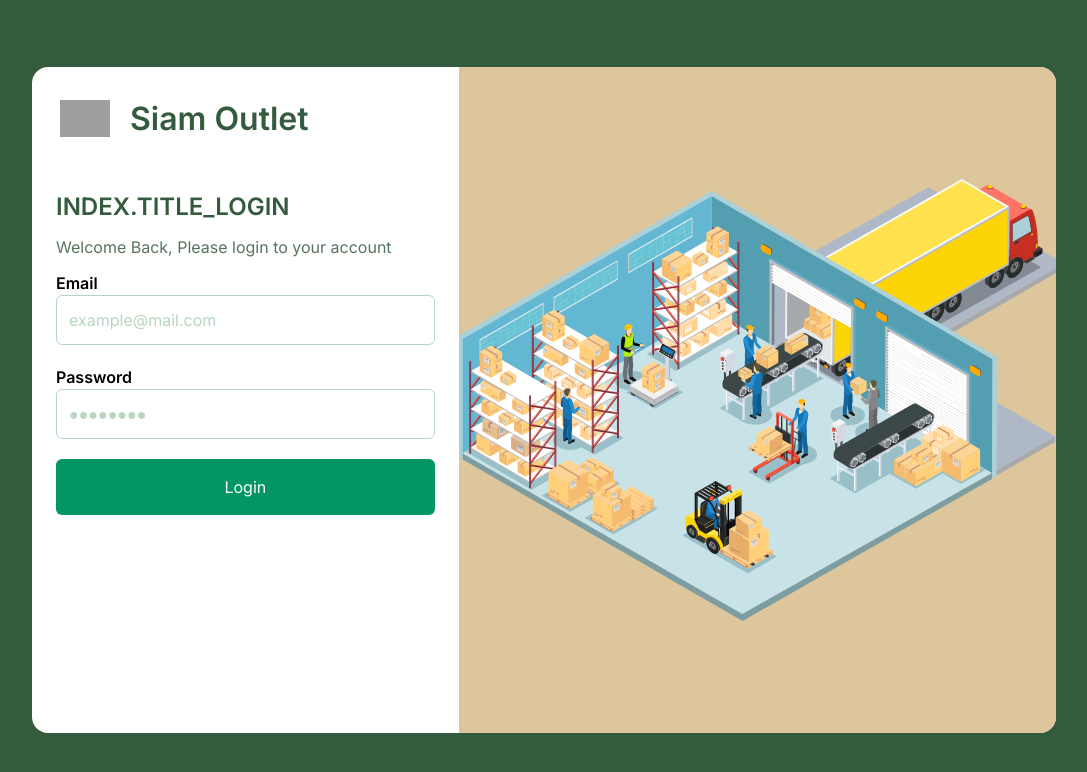
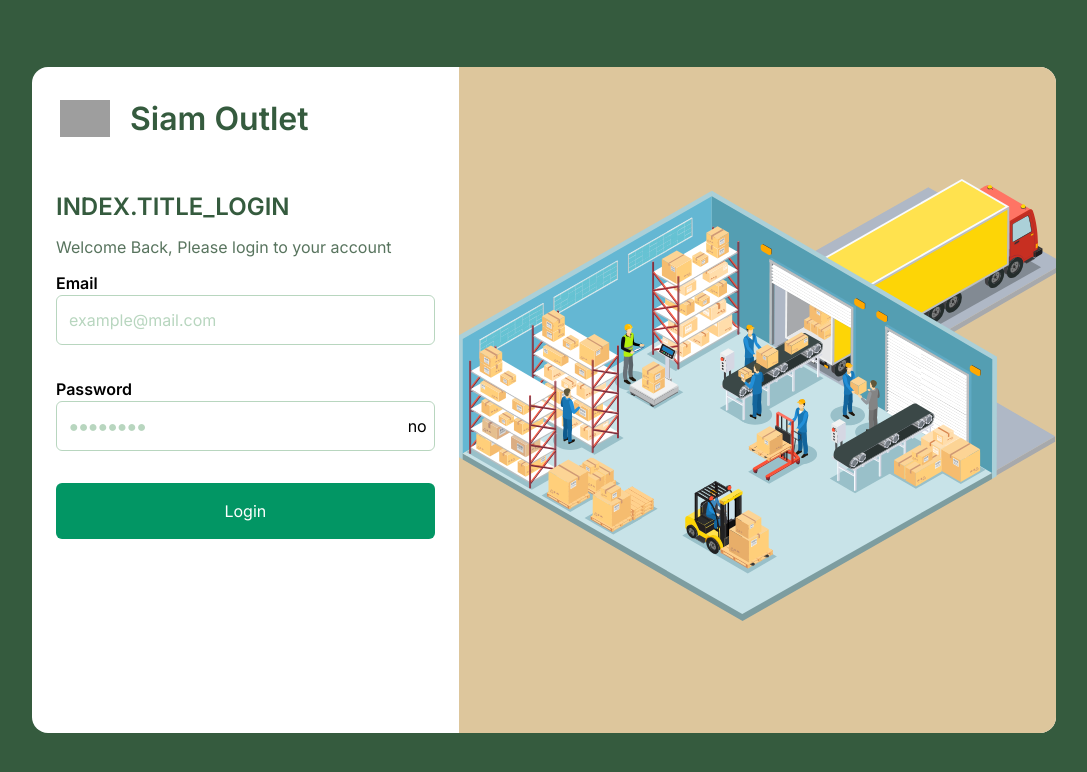
Before and after one commit to R-nasPT/next-translator, a Next.js app in the folder intl-auth/: page /en in a window 1280 px wide. Shown: the top 772 px of the page, without its empty margins (96-1183 px from the left). Built offline with nearby package versions, Linux system fonts and the light colour scheme; grey boxes are pictures that could not be loaded.

Commit message:
Update input-field.tsx

```diff
--- a/intl-auth/src/components/common/input/input-field.tsx
+++ b/intl-auth/src/components/common/input/input-field.tsx
@@ -1,5 +1,6 @@
 import { UseFormRegister } from "react-hook-form";
 import { useTranslations } from "next-intl";
+import { useEffect, useState } from "react";
 
 interface InputFieldProps {
   label: string;
@@ -18,18 +19,49 @@ export default function InputField({
   register,
   error,
 }: InputFieldProps) {
+  const [showPassword, setShowPassword] = useState(false);
+  const [inputType, setInputType] = useState(type);
   const t = useTranslations("ERROR_MESSAGE");
+
+  useEffect(() => {
+    if (type === "password" && showPassword) {
+      setInputType("text");
+    } else {
+      setInputType(type);
+    }
+  }, [showPassword, type]);
+
+  const togglePasswordIcon = () => {
+    setShowPassword(!showPassword);
+  };
+
   return (
-    <label htmlFor={name}>
+    <label htmlFor={name} className="relative">
       <h1 className="font-semibold text-base">{label}</h1>
       <input
         className="border border-[#B8D6BF] p-3 rounded-md w-full text-base text-[#355B3E] placeholder:text-[#B8D6BF] focus:outline-[#355B3E]"
-        type={type}
+        type={inputType}
         placeholder={placeholder}
         {...register(name)}
       />
+      {type === "password" &&
+        (showPassword ? (
+          <span
+            className="absolute right-2 top-[43%] cursor-pointer"
+            onClick={togglePasswordIcon}
+          >
+            yes
+          </span>
+        ) : (
+          <span
+            className="absolute right-2 top-[43%] cursor-pointer"
+            onClick={togglePasswordIcon}
+          >
+            no
+          </span>
+        ))}
       <p
-        className={`text-red-500 text-sm transition-transform duration-300 ${
+        className={`text-red-500 text-sm transition-transform duration-300 h-3 ${
           error ? "scale-100" : "scale-0"
         }`}
       >
```
